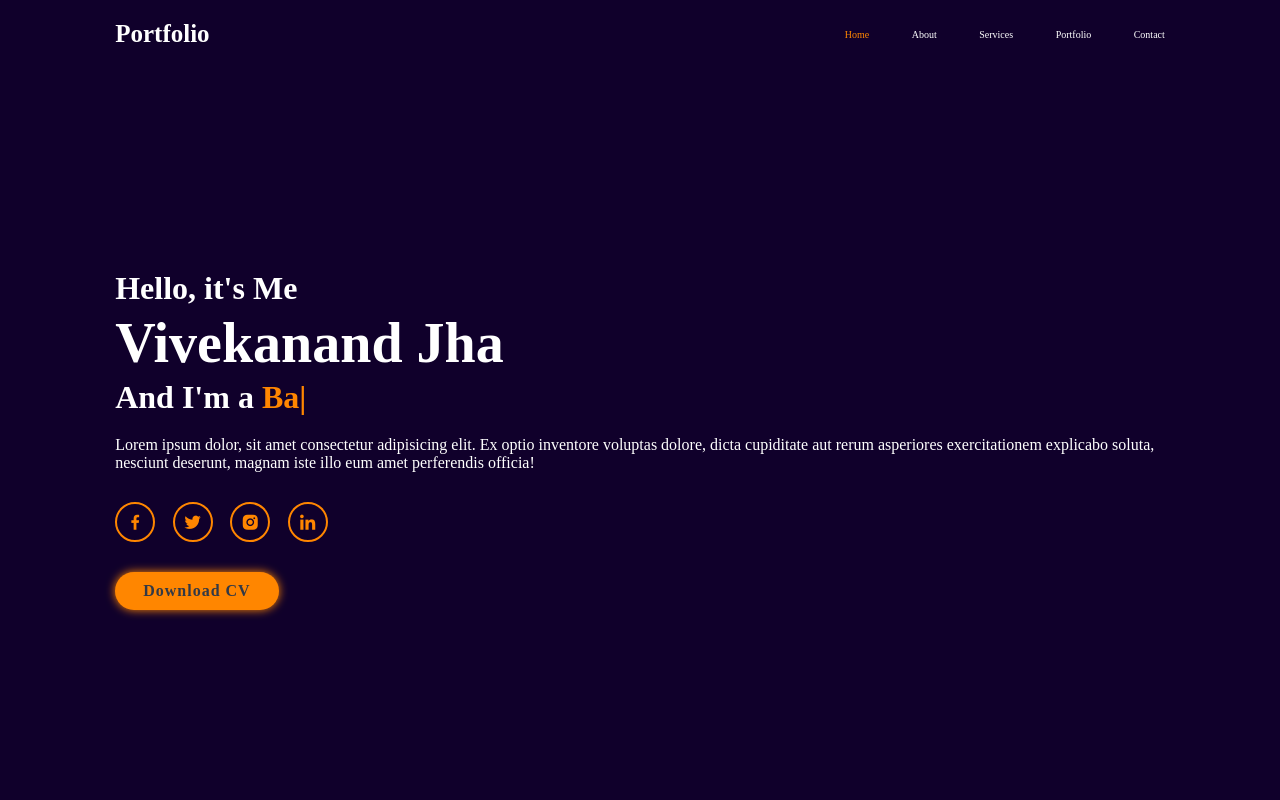
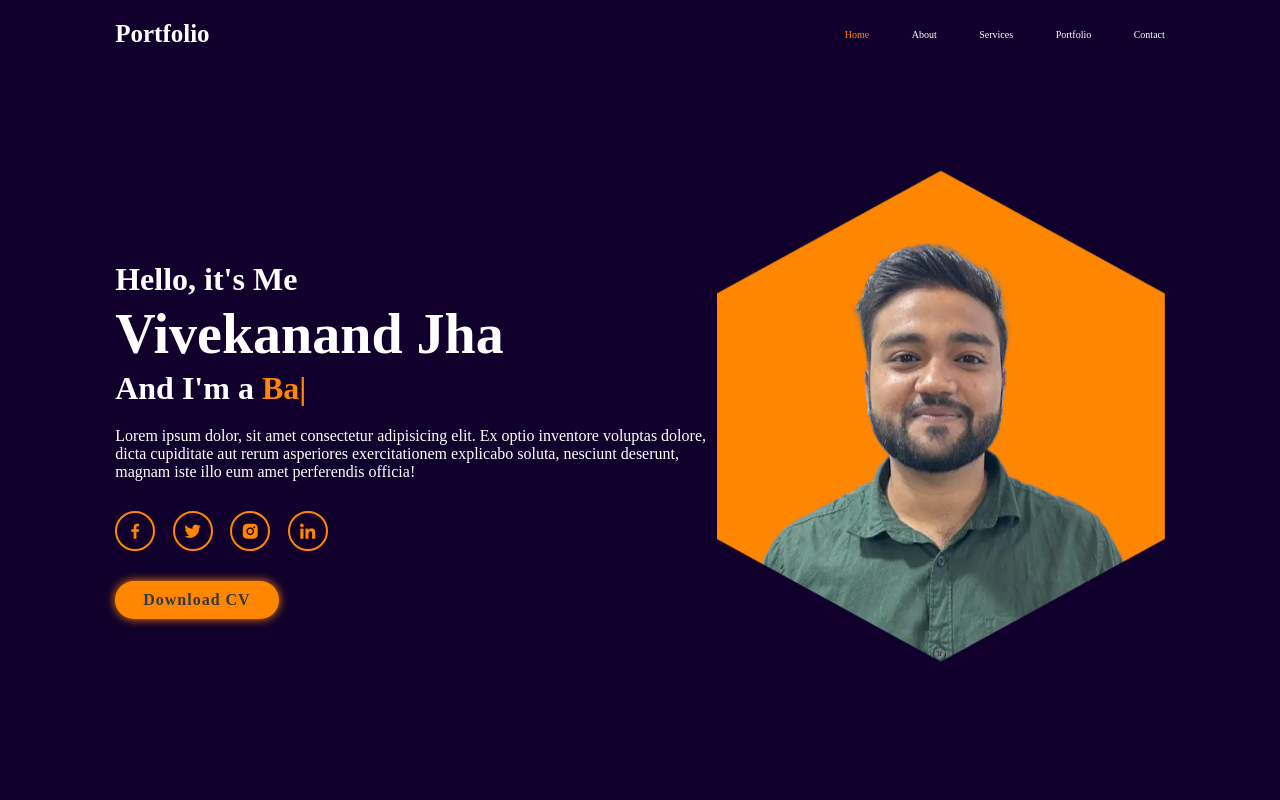
Before and after one commit to Vivek-Anand-Jha/Portfolio, a plain HTML site: page index.html in a window 1280 px wide. Shown: the top 800 px of the page. Drawn offline with nearby package versions, Linux system fonts and the light colour scheme; the site is published under a folder, as on GitHub Pages, so addresses that start at the root find nothing; a web font is replaced by a local one.

Commit message:
webp imgs

```diff
--- a/index.html
+++ b/index.html
@@ -42,7 +42,7 @@
             <a href="#" class="btn">Download CV</a>
         </div>
         <div class="home-img" >
-            <img src="/img/vivek-removebg.webp" alt="">
+            <img src="img/vivek-removebg.webp" alt="">
         </div>
     </section>
 
```
